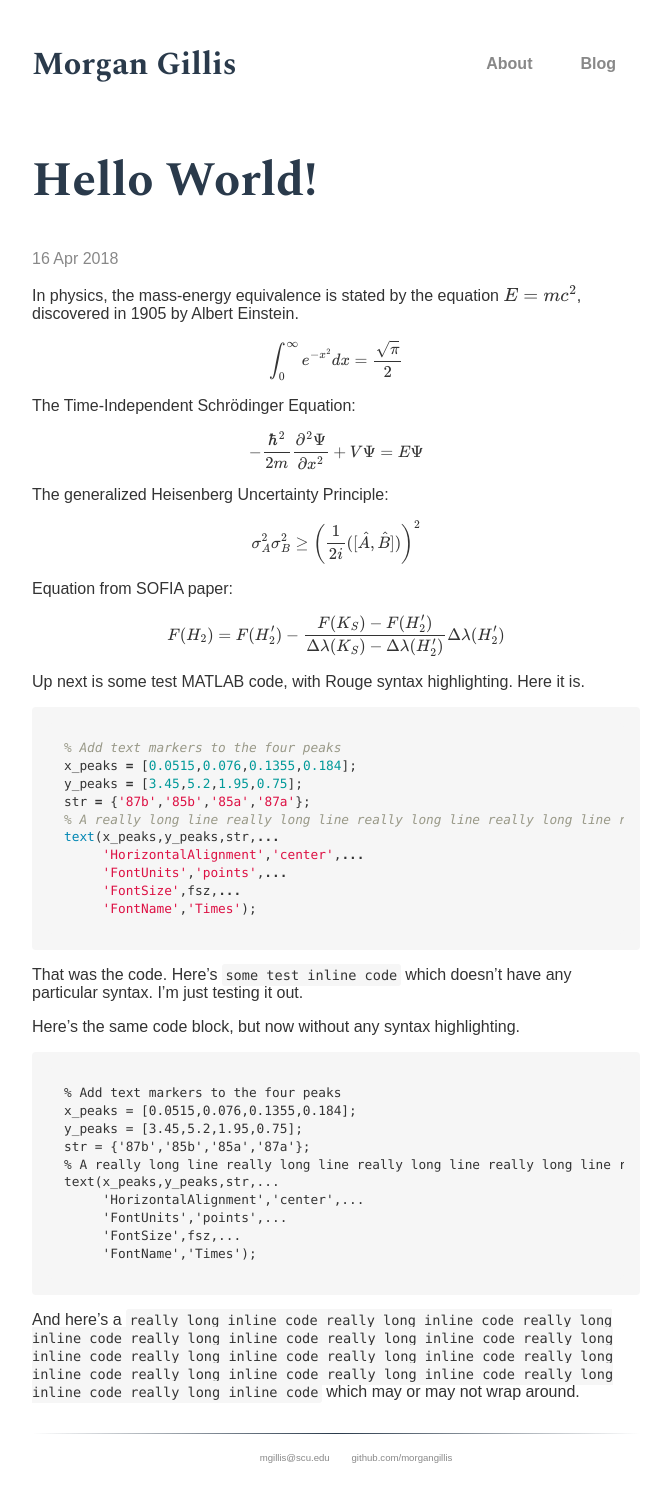
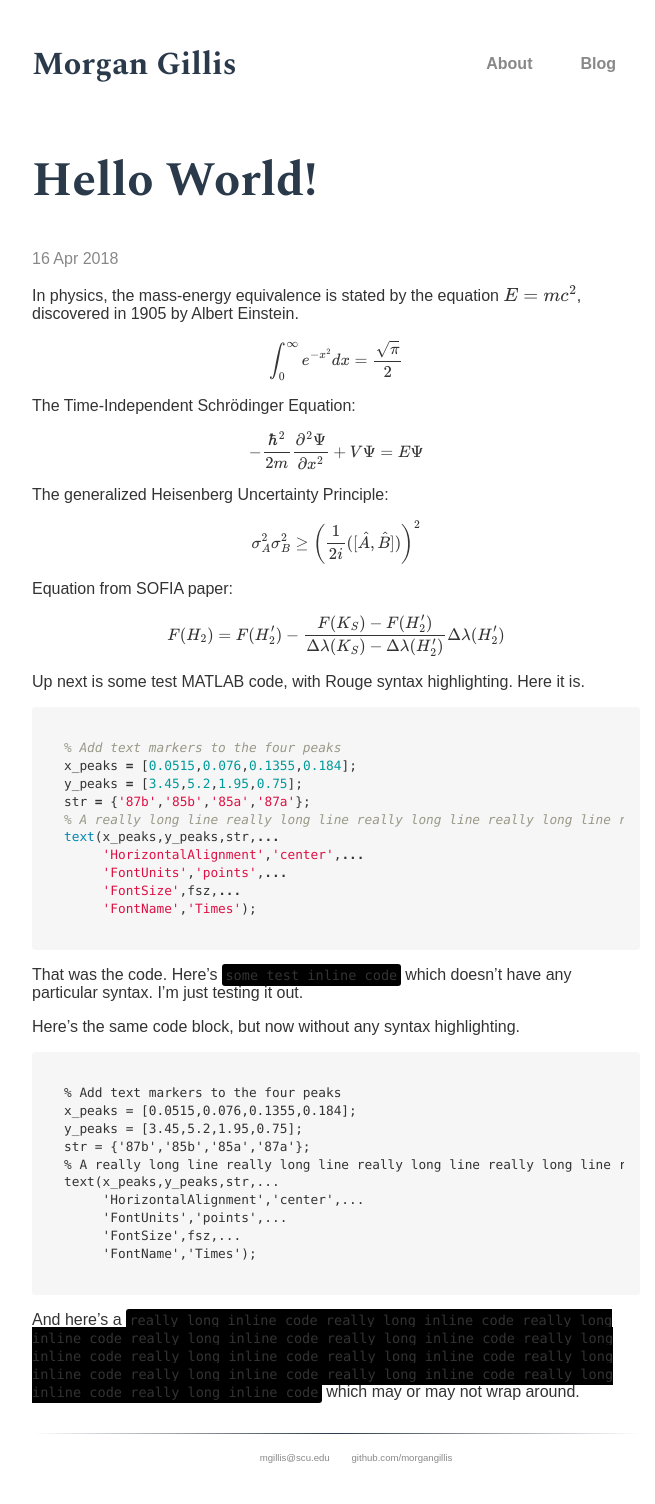
Before and after one commit to morgangillis/morgangillis.github.io, a Jekyll site: the page built from _posts/2018-04-16-hello-world.md, in a window 1280 px wide. Shown: the whole page, without its empty margins (304-959 px from the left). Built offline with Jekyll 4.4.1, drawn with Linux system fonts in a browser that asks for light colours; some web fonts are replaced; formulas are drawn with MathJax 3.

Commit message:
Update code.scss

```diff
--- a/_sass/code.scss
+++ b/_sass/code.scss
@@ -6,7 +6,8 @@ code {
   padding: .25em;
   font-size: 85%;
   color: inherit;
-  background-color: #f6f6f6;
+  // background-color: #f6f6f6;
+  background-color: #000;
   border-radius: 3px;
 }
 
```
